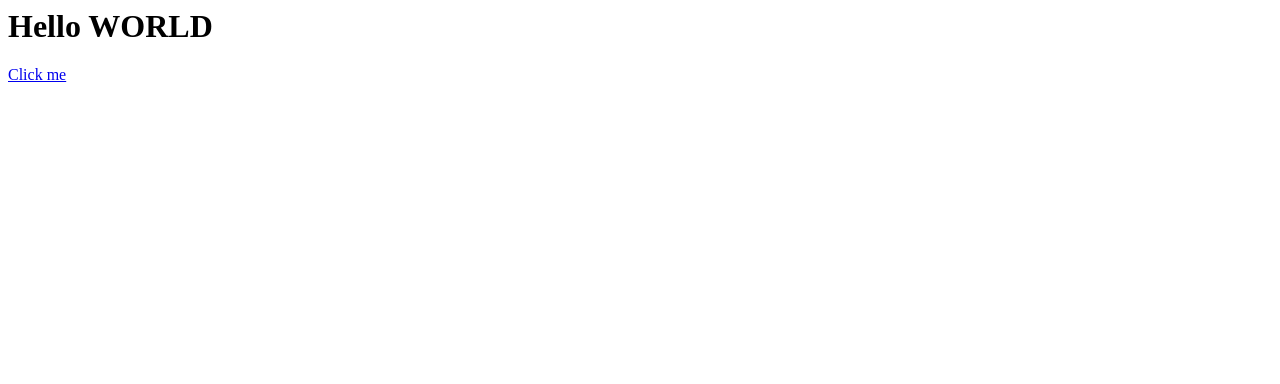
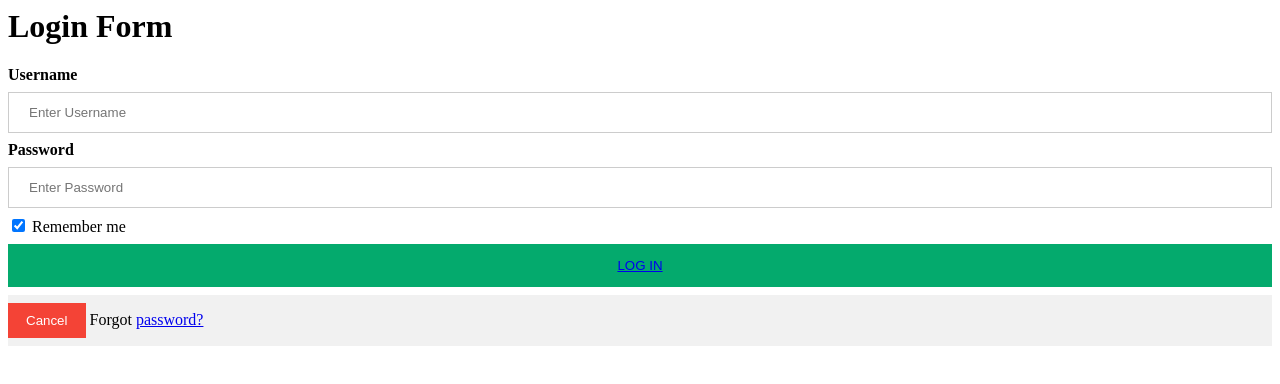
Before and after one commit to Tharani404/Test-HTML, a plain HTML site: page index.html in a window 1280 px wide. Drawn offline with Linux system fonts and the light colour scheme.

Commit message:
create login page

```diff
--- a/index.html
+++ b/index.html
@@ -1,13 +1,73 @@
 <html>
     <head>
-        <title></title>
+        <title>Index page</title>
+        <Style>
+            input[type=text], input[type=password] {
+            width: 100%;
+            padding: 12px 20px;
+            margin: 8px 0;
+            display: inline-block;
+            border: 1px solid #ccc;
+            box-sizing: border-box;
+        }
+
+        button {
+        background-color: #04AA6D;
+        color: white;
+        padding: 14px 20px;
+        margin: 8px 0;
+        border: none;
+        cursor: pointer;
+        width: 100%;
+        }
+
+        button:hover {
+        opacity: 0.8;
+        }
+
+        .cancelbtn {
+        width: auto;
+        padding: 10px 18px;
+        background-color: #f44336;
+        }
+
+        </Style>
     </head>
 
     <body>
-        <h1>Hello WORLD</h1>
+        <h1>Login Form</h1>
+
     </body>
 
-     <a type="submit" href="Home.html">
-        Click me
-     </a>
+     <form>
+     <div class="container">
+        <label for="uname"><b>Username</b></label>
+        <input type="text" placeholder="Enter Username" name="uname" required>
+    </div>
+    <div>
+        <label for="pw"><b>Password</b></label>
+        <input type="password" placeholder="Enter Password" name="pw" required>
+    </div>
+
+
+    <div>
+        <label>
+            <input type="checkbox" checked="checked" name="remember"> Remember me
+          </label>
+    </div>
+
+    <button>
+        <a type="submit" href="Home.html">
+            LOG IN
+         </a>
+    </button>
+
+
+     <div class="container" style="background-color:#f1f1f1">
+        <button type="button" style.display='none' class="cancelbtn">Cancel</button>
+        <span class="psw">Forgot <a href="#">password?</a></span>
+      </div>
+
+    </form>
+
 </html>
```
